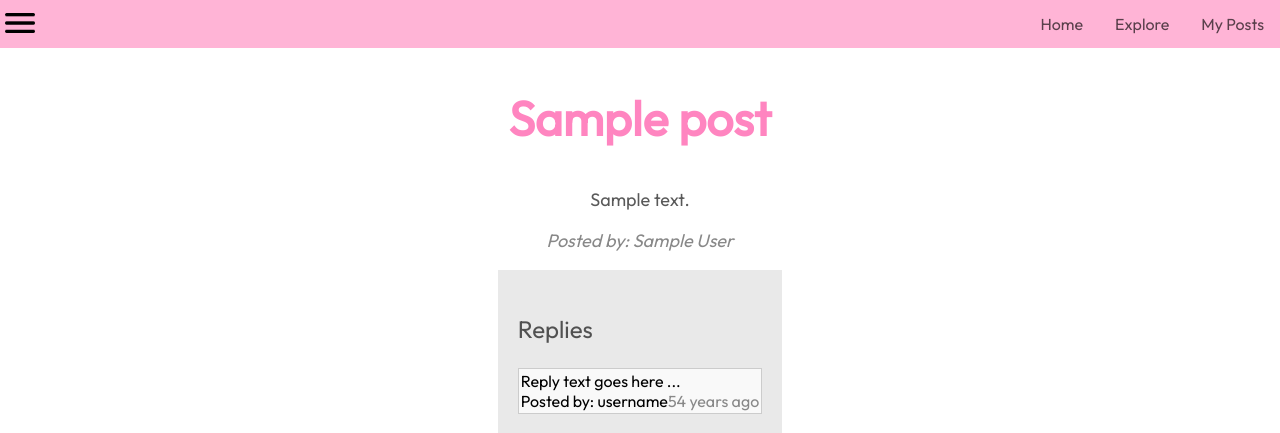
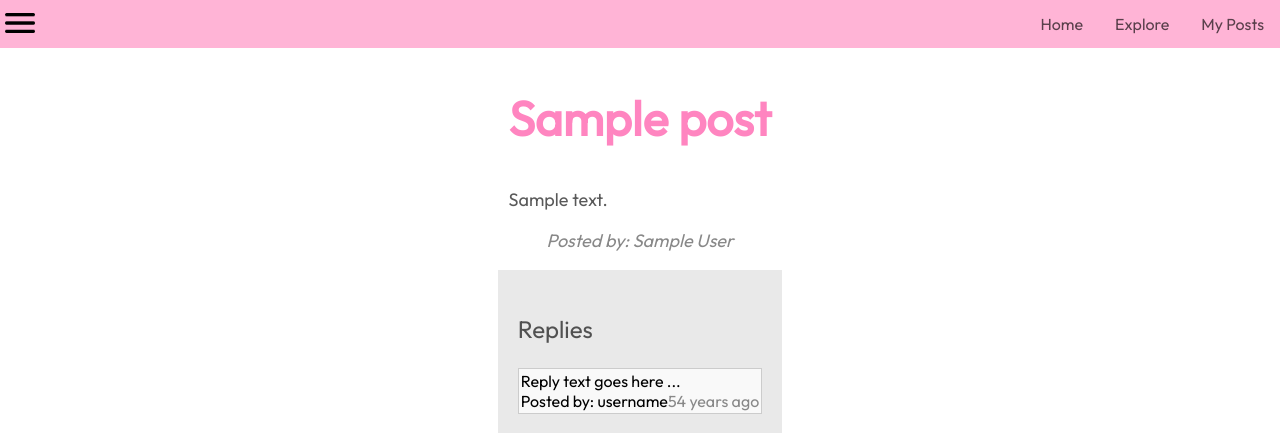
Before and after one commit to leoli33/CSE312_666, a Flask app: template templates/reply.html in a window 1280 px wide. Shown: the top 433 px of the page. Run offline with Flask 3, Linux system fonts and the light colour scheme; the template is opened without the code that fills it: most values are stand-ins (such as "Sample title", 1, 10 or a date in 2020).

Commit message:
replay update content display multiline
now replay page  can display multi line of a reallly long thread

```diff
--- a/static/css/reply.css
+++ b/static/css/reply.css
@@ -13,6 +13,18 @@
 .back-button:hover {
     background-color: #e7c3ca;
 }
+
+.thread-content{
+    word-wrap: break-word ;
+    overflow-wrap: break-word;
+    word-break: break-all;
+    max-width: 100% ;
+    text-align: left;
+}
+
+
+
+
 .toggle-reply-btn {
     position: fixed;
     bottom: 10px;
--- a/templates/reply.html
+++ b/templates/reply.html
@@ -10,9 +10,10 @@
         </button>
         <div id="thread-content" data-post-id="{{ post._id }}">
             <h2>{{ post.title }}</h2>
-            <p>{{ post.content }}</p>
+            <p class="thread-content">{{ post.content }}</p>
             <p class="post-author">Posted by: {{ author }}</p>
         </div>
+
 
         <div id="replies-container">
             <h3>Replies</h3>
```
